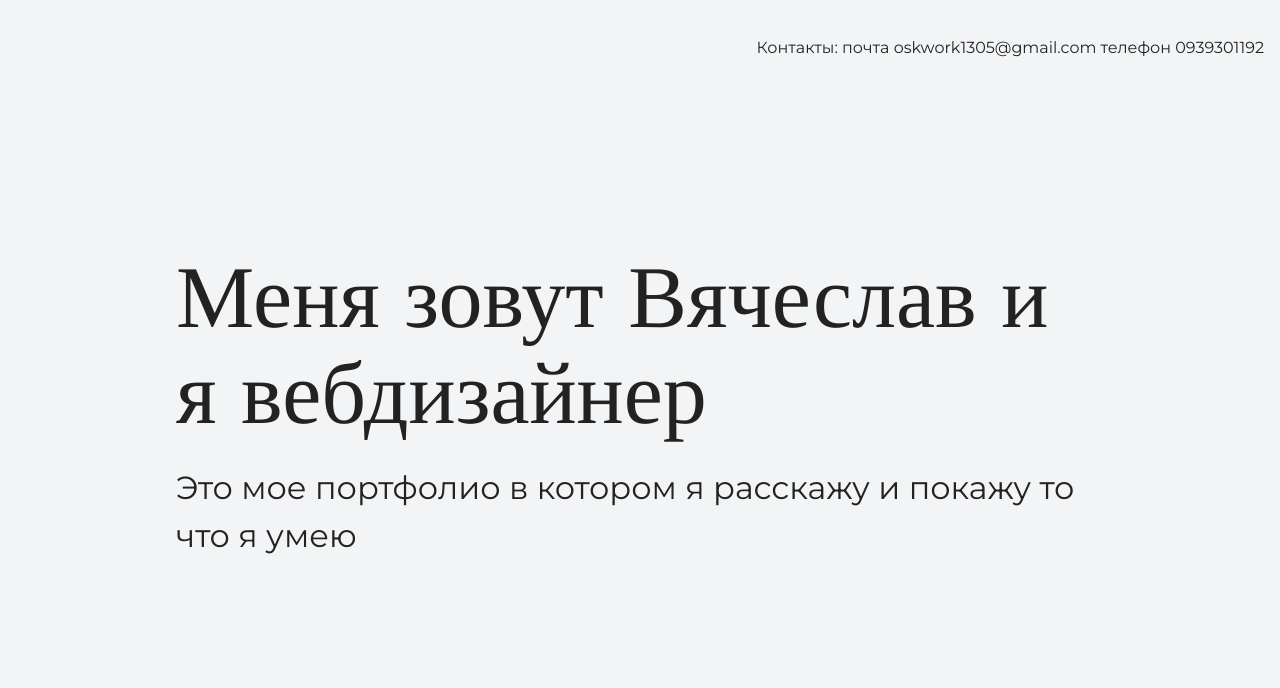
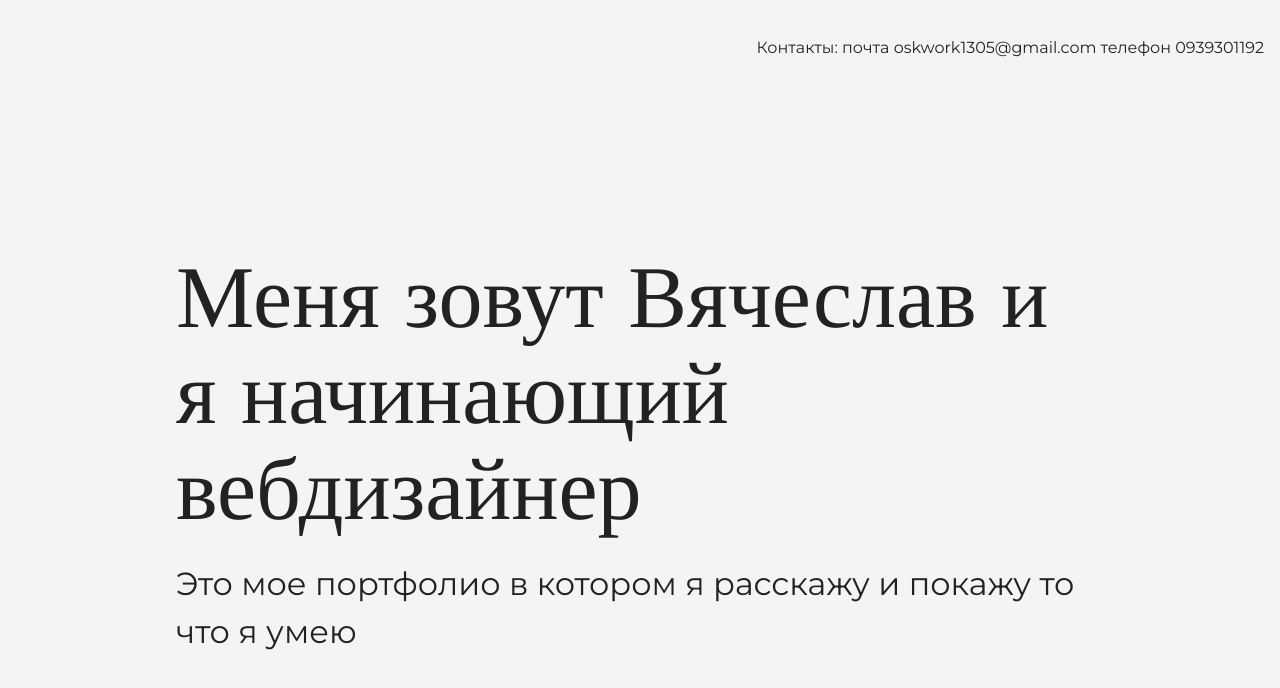
Before and after one commit to osk1305blavv/oskwork, a plain HTML site: page index.html in a window 1280 px wide. Shown: the top 688 px of the page. Drawn offline with nearby package versions, Linux system fonts and the light colour scheme; files that its build step writes are made by us from their sources.

Commit message:
изменения

```diff
--- a/index.html
+++ b/index.html
@@ -15,7 +15,7 @@
     </header>
     <div class="container">
     <section class="hero-image">
-      <h1 class="heading">Меня зовут Вячеслав и я вебдизайнер</h1>
+      <h1 class="heading">Меня зовут Вячеслав и я начинающий вебдизайнер</h1>
       <p>Это мое портфолио в котором я расскажу и покажу то что я умею </p>
     </div>
     </section>
```
